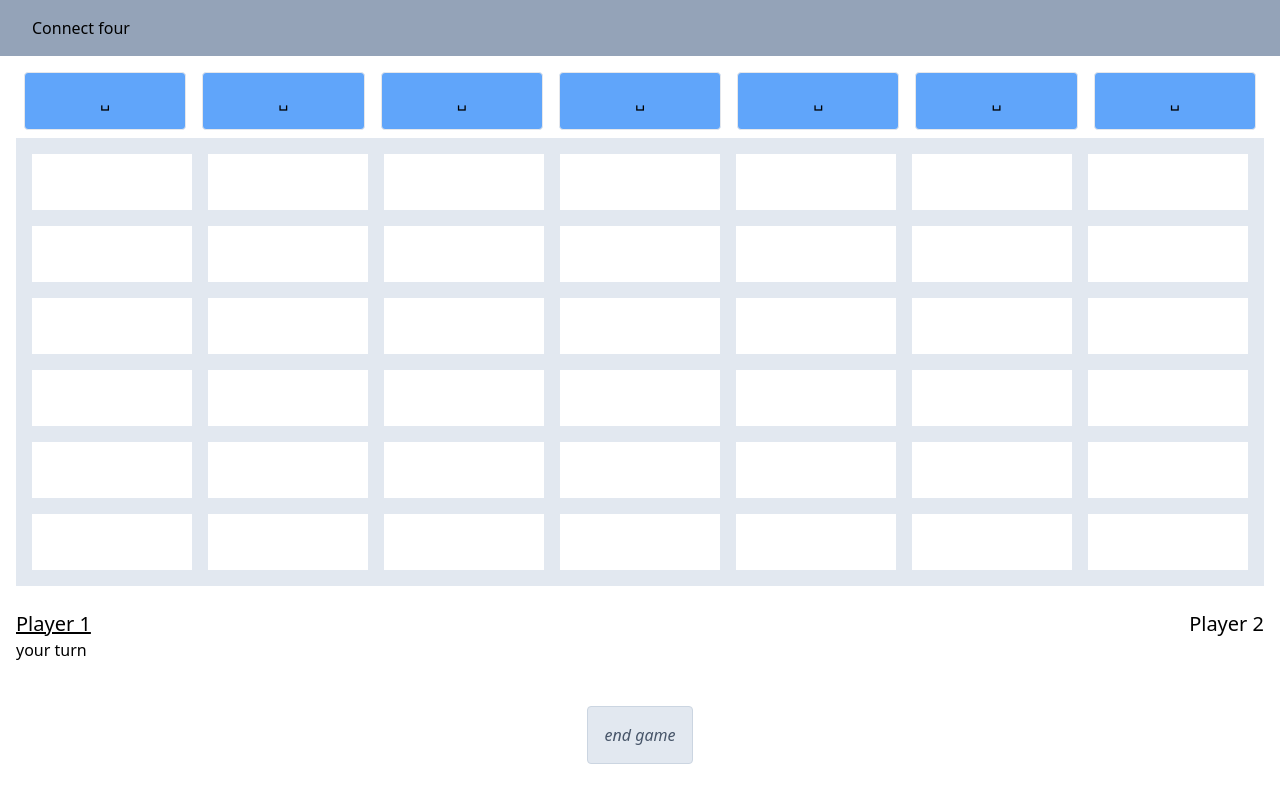
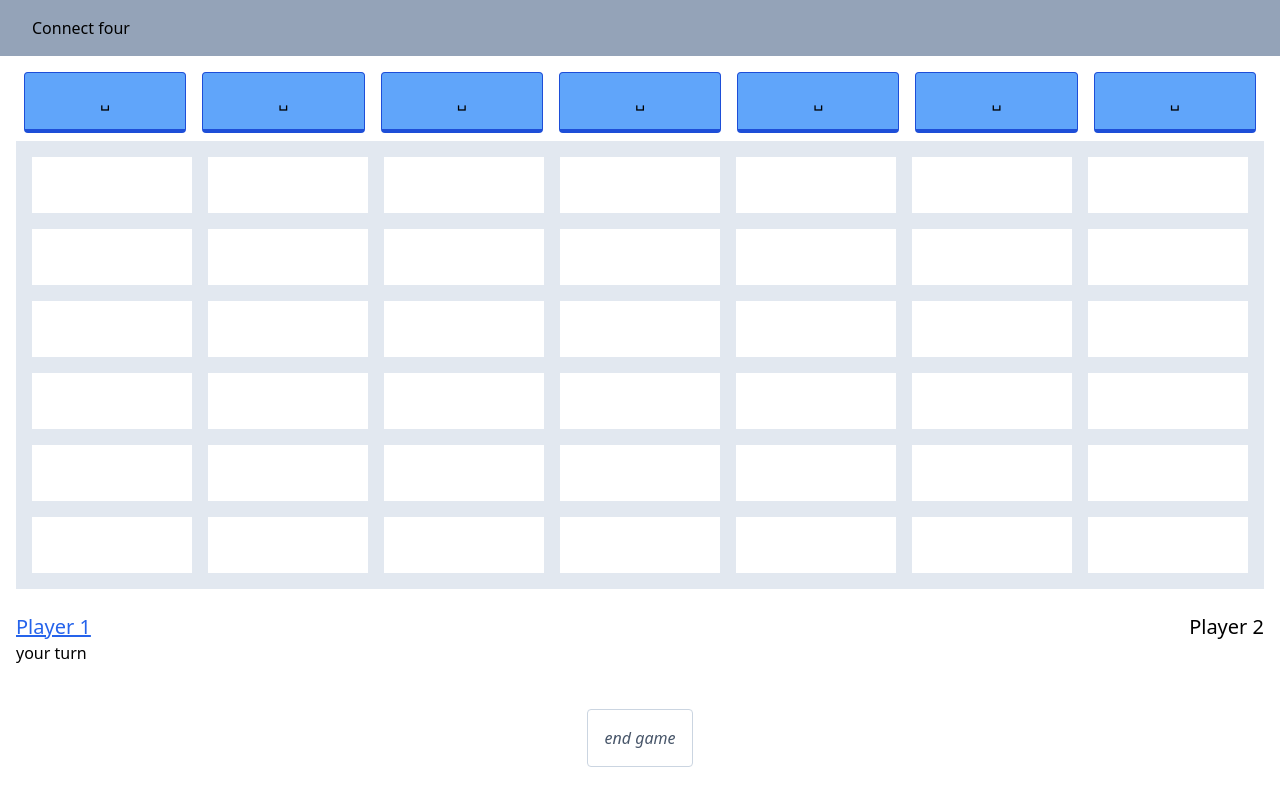
Before and after one commit to brianbancroft/connect-one-more-than-three, a React (Vite) app: page / in a window 1280 px wide. Both pictures are taken after a click on the button "CLICK ME". Built offline with nearby package versions, Linux system fonts and the light colour scheme.

Commit message:
Design refinements

```diff
--- a/src/components/ActiveGame.jsx
+++ b/src/components/ActiveGame.jsx
@@ -1,4 +1,4 @@
-import React, { useReducer } from "react";
+import React, { useReducer, useEffect } from "react";
 import PropTypes from "prop-types";
 
 import Board from "./Board";
@@ -7,8 +7,10 @@ import IndicatorActivePlayer from "./IndicatorActivePlayer";
 import useDetectVictory from "../hooks/useDetectVictory";
 
 const blankRow = () => [null, null, null, null, null, null, null];
+const generateBoard = () => Array.from(Array(6)).map(blankRow);
+
 const initialState = {
-  boardStatus: Array.from(Array(6)).map(blankRow),
+  boardStatus: generateBoard(),
   playerOneActive: true,
   lastPiecePlayed: {
     row: null,
@@ -26,20 +28,29 @@ function reducer(state, action) {
         lastPiecePlayed: action.lastPiecePlayed,
       };
 
+    case "reset":
+      return {
+        boardStatus: generateBoard(),
+        playerOneActive: true,
+        lastPiecePlayed: {
+          row: null,
+          column: null,
+          currentUser: null,
+        },
+      };
+
     default:
-      console.log("Unknwon case ", action.type);
+      console.error("Unknwon case ", action.type);
   }
 }
 
 function ActiveGame(props) {
   const { onGameEnd } = props;
 
-  const availableUsers = ["blue", "red"];
+  const playerColors = ["blue", "red"];
   const [state, dispatch] = useReducer(reducer, initialState);
 
-  const currentUser = state.playerOneActive
-    ? availableUsers[0]
-    : availableUsers[1];
+  const currentUser = state.playerOneActive ? playerColors[0] : playerColors[1];
 
   const { boardStatus, lastPiecePlayed } = state;
 
@@ -83,6 +94,11 @@ function ActiveGame(props) {
     return true;
   };
 
+  function handleEndGame() {
+    dispatch({ type: "reset" });
+    onGameEnd();
+  }
+
   return (
     <div>
       <div className="grid grid-cols-7 px-2 gap-x-4 mb-2">
@@ -90,7 +106,9 @@ function ActiveGame(props) {
           <ButtonTriggerMove
             key={`trigger-move-${index}`}
             onClick={handleColumnClick(index)}
-            disabled={victory || stalemate || determineColumnUnavailable(index)}
+            disabled={Boolean(
+              victory || stalemate || determineColumnUnavailable(index)
+            )}
             currentColor={currentUser}
           />
         ))}
@@ -103,25 +121,44 @@ function ActiveGame(props) {
         <div className="flex justify-between w-full">
           <IndicatorActivePlayer
             playerName="Player 1"
-            color={availableUsers[0]}
-            active={availableUsers[0] === currentUser}
+            color={playerColors[0]}
+            active={playerColors[0] === currentUser}
+            playerColors={playerColors}
           />
 
           <IndicatorActivePlayer
             playerName="Player 2"
-            color={availableUsers[1]}
-            active={availableUsers[1] === currentUser}
+            color={playerColors[1]}
+            active={playerColors[1] === currentUser}
+            playerColors={playerColors}
           />
         </div>
-        {stalemate && !victory ? <div>stalemate</div> : <></>}
-        {victory ? <div>victory by {victory}</div> : <></>}
-        <div className="capitalize flex w-full justify-center pt-12">
+        <div className="capitalize flex w-full items-center pt-12 flex-col">
           <button
-            onClick={onGameEnd}
-            className="bg-slate-200 text-slate-600 italic p-4 border border-slate-300 rounded"
+            onClick={handleEndGame}
+            className="bg-slate-20onGameEnd(0 text-slate-600 italic p-4 border border-slate-300 rounded"
           >
             end game
           </button>
+          {stalemate && !victory ? (
+            <h2 className="text-2xl font-bold underline capitalize">
+              stalemate
+            </h2>
+          ) : (
+            <></>
+          )}
+          {victory ? (
+            <h2 className="text-2xl font-bold underline capitalize">
+              victory by{" "}
+              {victory === "blue" ? (
+                <span className="text-blue-600">blue</span>
+              ) : (
+                <span className="text-red-600">red</span>
+              )}
+            </h2>
+          ) : (
+            <></>
+          )}
         </div>
       </section>
     </div>
--- a/src/components/ButtonTriggerMove.jsx
+++ b/src/components/ButtonTriggerMove.jsx
@@ -17,13 +17,16 @@ function ButtonTriggerMove(props) {
   return (
     <>
       <button
-        className={`rounded p-4 border bg-${currentColor}-400 hover:bg-${currentColor}-700`}
+        className={`
+          rounded p-4 border bg-${currentColor}-400 hover:bg-${currentColor}-500
+          active:bg-${currentColor}-700 border-b-4 border-${currentColor}-700
+        `}
         onClick={onClick}
       >
         ␣
       </button>
-      <div className="h-0 w-0 hidden bg-red-400 hover:bg-red-700" />
-      <div className="h-0 w-0 hidden bg-blue-400 hover:bg-blue-700" />
+      <div className="h-0 w-0 hidden bg-red-400 hover:bg-red-500 active:bg-red-700  border-red-700 " />
+      <div className="h-0 w-0 hidden bg-blue-400 hover:bg-blue-500 active:bg-blue-700  border-blue-700 " />
       <div className="h-0 w-0 hidden bg-blue-700" />
       <div className="h-0 w-0 hidden bg-red-700" />
     </>
--- a/src/components/IndicatorActivePlayer.jsx
+++ b/src/components/IndicatorActivePlayer.jsx
@@ -2,9 +2,12 @@ import React from "react";
 import PropTypes from "prop-types";
 
 function IndicatorActivePlayer(props) {
-  const { playerName, color, active } = props;
+  const { playerName, color, active, playerColors } = props;
 
   return (
+    <>
+      <div className={`hidden text-${playerColors[0]}-600`} />
+      <div className={`hidden text-${playerColors[1]}-600`} />
       <div className="h-12">
         <h3
           className={`text-xl user-select-none ${
@@ -15,6 +18,7 @@ function IndicatorActivePlayer(props) {
         </h3>
         {active ? <div className="">your turn</div> : <></>}
       </div>
+    </>
   );
 }
 
@@ -22,6 +26,7 @@ IndicatorActivePlayer.propTypes = {
   playerName: PropTypes.string.isRequired,
   color: PropTypes.string.isRequired,
   active: PropTypes.bool,
+  playerColors: PropTypes.arrayOf(PropTypes.string).isRequired,
 };
 
 IndicatorActivePlayer.defaultProps = {
```
Lines whose indentation alone changed are shown as unchanged.
